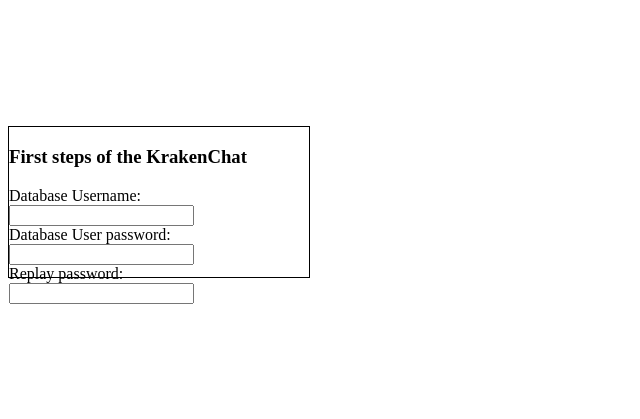
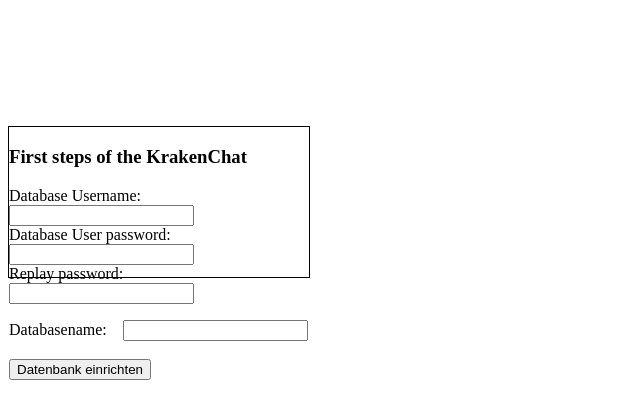
Before and after one commit to Joschi87/KrakenChat, a PHP site: page /server.php in a window 1280 px wide. Shown: the top 419 px of the page, without its empty margins (0-640 px from the left). Run offline with PHP 8.4, Linux system fonts and the light colour scheme.

Commit message:
First try of the first step form

```diff
--- a/KrakenChat/server.php
+++ b/KrakenChat/server.php
@@ -16,6 +16,9 @@
    			Database User password: &nbsp;&nbsp; <input type="password" name="password" class="password" id="password_1" /><br />
    			Replay password: &nbsp;&nbsp;&nbsp;  <input type="password" name="password_again" class="password" id="password_2" /><br />
    			<p id="password_status"></p>
+   			Databasename:&nbsp;&nbsp;&nbsp;&nbsp;<input type="text" name="DB_Name" />
+   			<br /><br />
+   			<input type="submit" value="Datenbank einrichten" />
    		</form>
    </div>
    <script>
```
